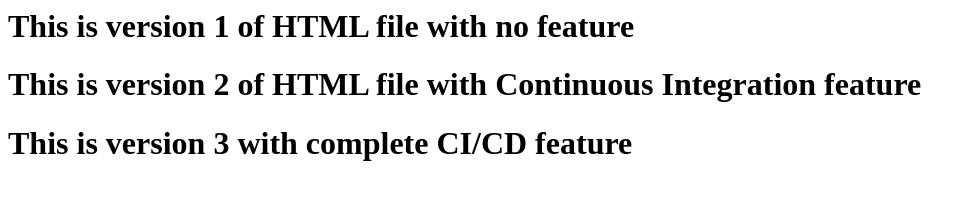
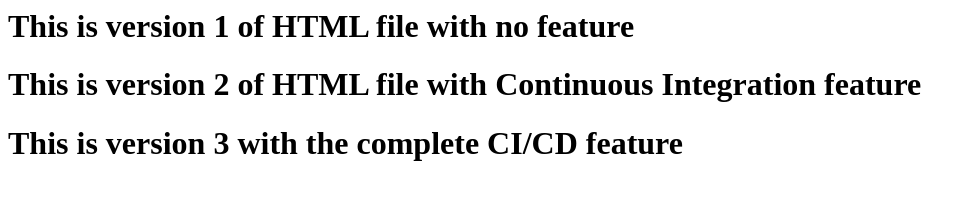
Before and after one commit to charlyscott237/cicdpipeline, a plain HTML site: page index.html in a window 1280 px wide. Shown: the whole page, without its empty margins (0-976 px from the left). Drawn offline with Linux system fonts and the light colour scheme.

Commit message:
Submitting after initial failure

```diff
--- a/index.html
+++ b/index.html
@@ -10,7 +10,7 @@
             This is version 2 of HTML file with Continuous Integration feature
         </h1>
         <h1>
-            This is version 3 with complete CI/CD feature
+            This is version 3 with the complete CI/CD feature
         </h1>
     </body>
 </html>
```
